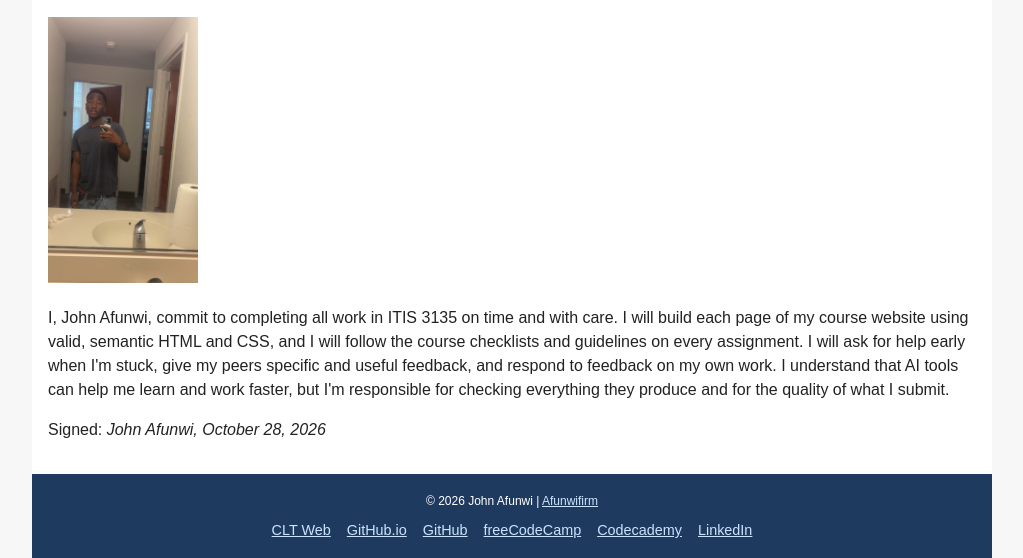
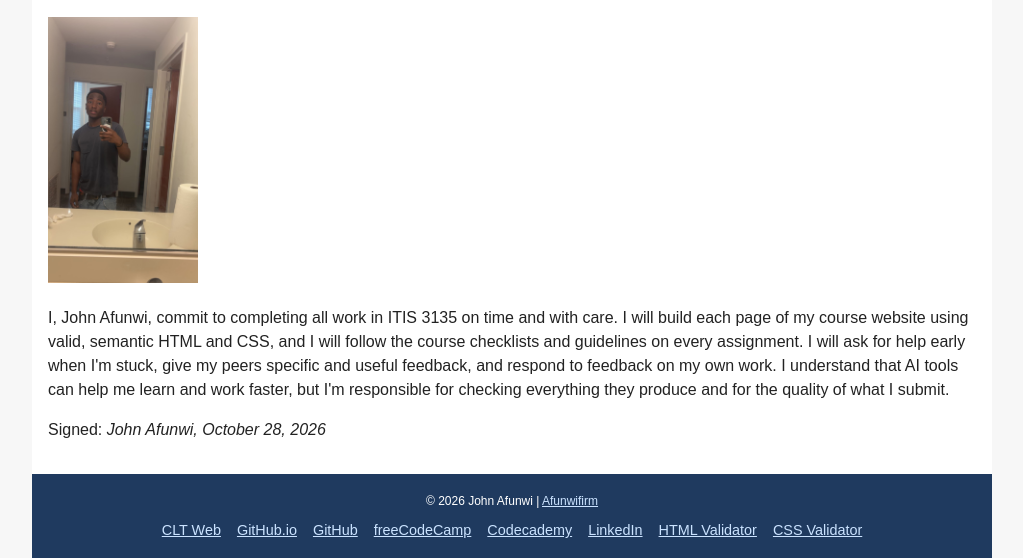
Before and after one commit to Jafunwi/Jafunwi.github.io, a plain HTML site: page itis3135/contract.html in a window 1280 px wide. Shown: the part 307-865 px from the top of the page, without its empty margins (128-1151 px from the left). Drawn offline with Linux system fonts and the light colour scheme.

Commit message:
Add HTML and CSS validator links to all page footers

```diff
--- a/itis3135/contract.html
+++ b/itis3135/contract.html
@@ -55,6 +55,8 @@
       <li><a href="https://www.freecodecamp.org/Jafunwi">freeCodeCamp</a></li>
       <li><a href="https://www.codecademy.com/profiles/jafunwi">Codecademy</a></li>
       <li><a href="https://www.linkedin.com/in/john-afunwi-372287334/">LinkedIn</a></li>
+      <li><a href="https://validator.w3.org/check?uri=referer">HTML Validator</a></li>
+      <li><a href="https://jigsaw.w3.org/css-validator/check/referer">CSS Validator</a></li>
     </ul>
   </footer>
 
```
Also changed, not shown: itis3135/index.html (+2 -0 lines), itis3135/instructions.html (+2 -0 lines), itis3135/introduction.html (+2 -0 lines), itis3135/introduction_form.html (+2 -0 lines), itis3135/inventory.html (+2 -0 lines), itis3135/pictures.html (+2 -0 lines), itis3135/playing-cards.html (+2 -0 lines), itis3135/product-landing.html (+2 -0 lines), itis3135/survey.html (+2 -0 lines).
